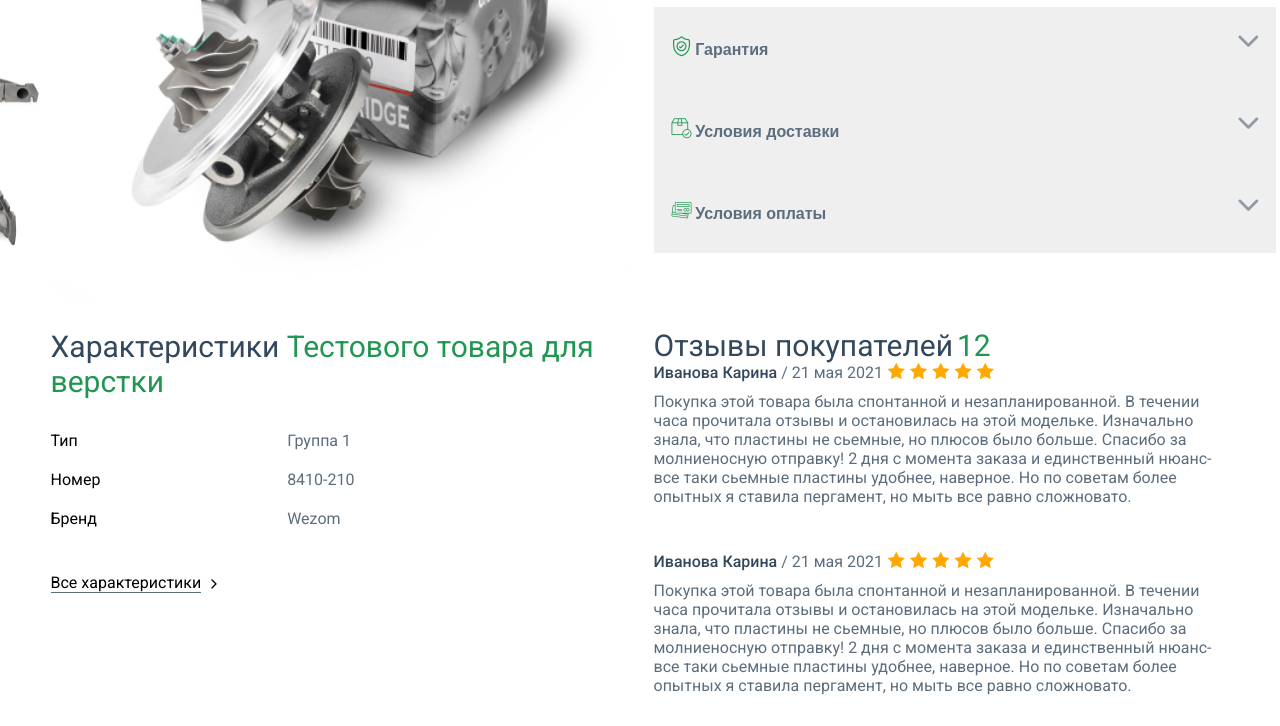
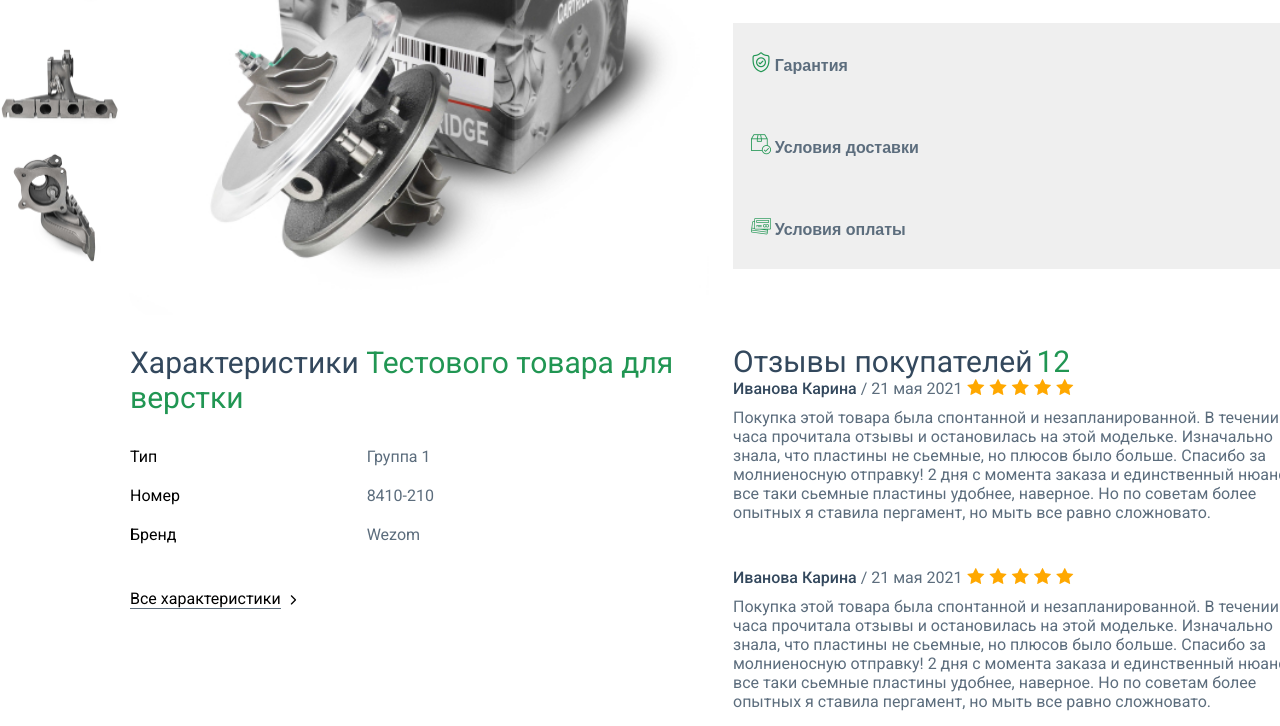
Before and after one commit to BishapS/Practice, a plain HTML site: page index.html in a window 1280 px wide. Shown: the part 533-1259 px from the top of the page. Drawn offline with Linux system fonts and the light colour scheme; files whose address does not match are found by name.

Commit message:
Add files via upload

```diff
--- a/css/styles.css
+++ b/css/styles.css
@@ -390,7 +390,7 @@ color: #33485D;
 opacity: 0.5;
 }
 .white{
-  position: relative;
+  position: absolute;
   top: 30px;
   left: 199.5px;
   width: 1522px;
@@ -734,15 +734,15 @@ opacity: 0.5;
   top: 12px;
 }
 .footer{
-  position: absolute;
+  position: relative;
   width: 1920px;
   height: 60px;
   background-color: #0D4128;
   left: calc(50% - 1920px/2);
 }
 .main{
-  width: 1440px;
-  height: 1522px;
+  position: relative;
+  top: 75px;
 }
 .foot span{
   position: relative;
--- a/index.html
+++ b/index.html
@@ -96,9 +96,11 @@
             </div>
         </div>
     </header>
+    <div class="grad">
+        <div class="white">
+        </div>
+    </div>
     <main id="main" class="main">
-        <div class="grad">
-            <div class="white">
                 <div class="container">
                   <div class="bd">
                     <div class="bdleft">
@@ -319,8 +321,6 @@
                     </div>
                    </div>
                 </div>
-            </div>
-        </div>
     </main>
     <footer id="footer" class="footer">
         <div class="container">
```
